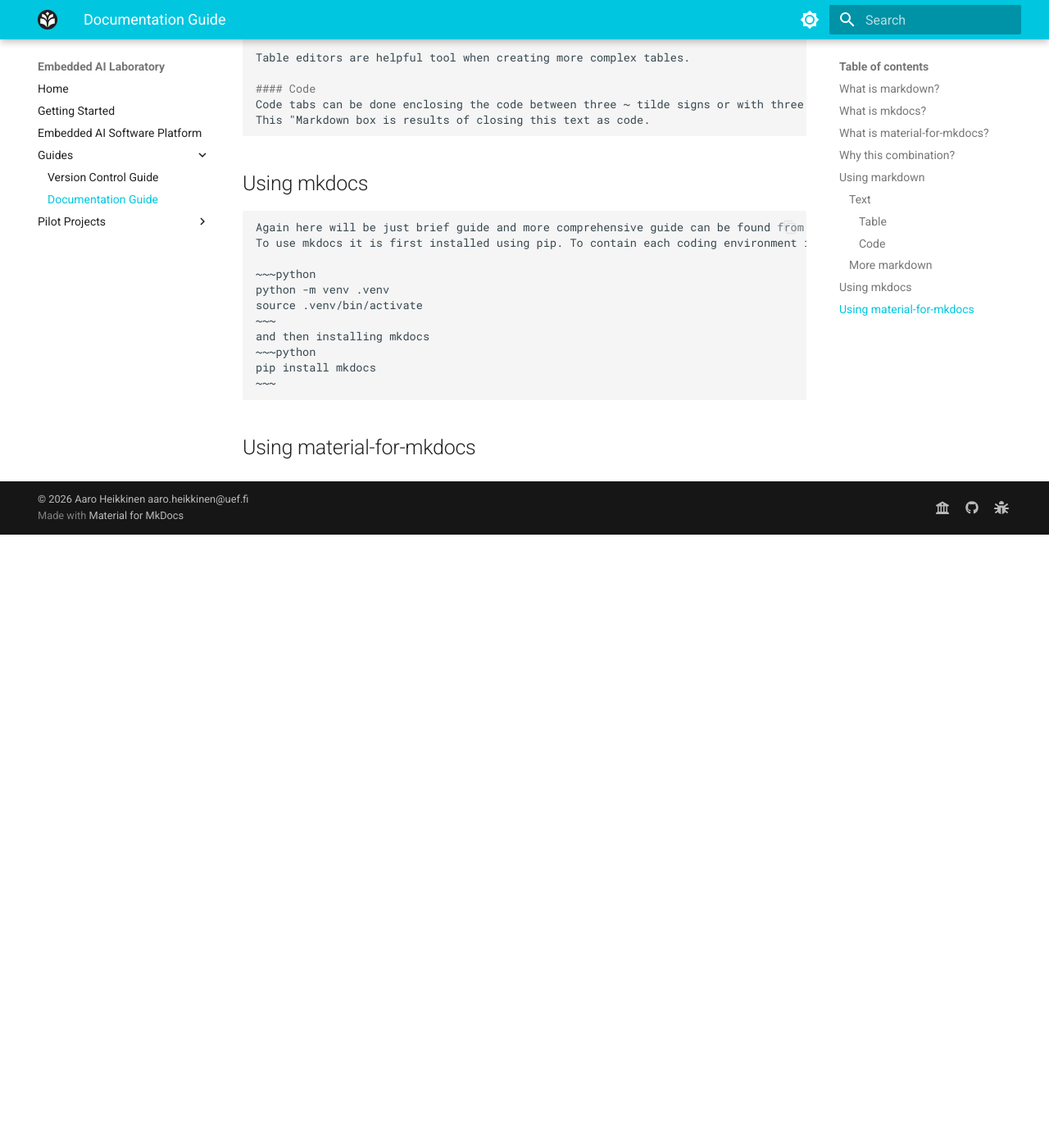
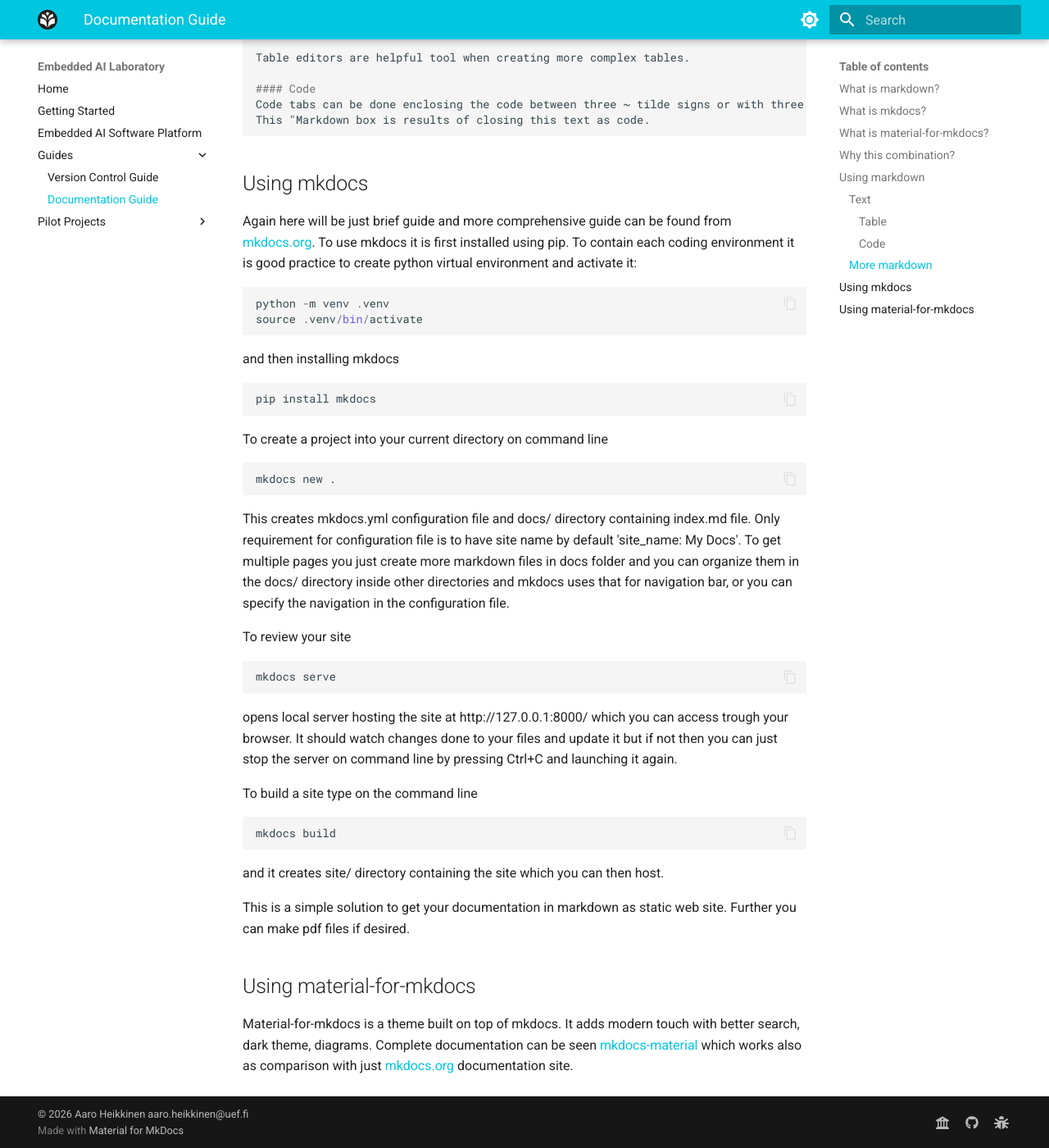
Before and after one commit to aaheikki/embedded_ai_lab, an MkDocs documentation site: the page built from docs/documentation_guide.md, in a window 1280 px wide and 1400 px high, scrolled down 1589 px. Shown: the whole window at 82% size. Built offline with MkDocs 1.6.1 and Material for MkDocs 9.7.7, drawn with Linux system fonts in a browser that asks for light colours; before the commit the page ends 2241 px from its top, so only the background shows below that.

Commit message:
finished the mkdocs section

```diff
--- a/docs/documentation_guide.md
+++ b/docs/documentation_guide.md
@@ -90,16 +90,37 @@
 
 
 ## Using mkdocs
-    Again here will be just brief guide and more comprehensive guide can be found from [mkdocs.org](https://www.mkdocs.org/).
-    To use mkdocs it is first installed using pip. To contain each coding environment it is good practice to create python virtual environment and activate it:
+Again here will be just brief guide and more comprehensive guide can be found from [mkdocs.org](https://www.mkdocs.org/).
+To use mkdocs it is first installed using pip. To contain each coding environment it is good practice to create python virtual environment and activate it:
 
-    ~~~python
-    python -m venv .venv
-    source .venv/bin/activate
-    ~~~
-    and then installing mkdocs
-    ~~~python
-    pip install mkdocs
-    ~~~
+~~~python
+python -m venv .venv
+source .venv/bin/activate
+~~~
+and then installing mkdocs
+~~~python
+pip install mkdocs
+~~~
+
+To create a project into your current directory on command line
+~~~bash
+mkdocs new .
+~~~
+This creates mkdocs.yml configuration file and docs/ directory containing index.md file. Only requirement for configuration file is to have site name by default 'site_name: My Docs'. To get multiple pages you just create more markdown files in docs folder and you can organize them in the docs/ directory inside other directories and mkdocs uses that for navigation bar, or you can specify the navigation in the configuration file.
+
+To review your site
+~~~bash
+mkdocs serve
+~~~
+opens local server hosting the site at http://127.0.0.1:8000/ which you can access trough your browser. It should watch changes done to your files and update it but if not then you can just stop the server on command line by pressing Ctrl+C and launching it again.
+
+To build a site type on the command line
+~~~bash
+mkdocs build
+~~~
+and it creates site/ directory containing the site which you can then host.
+
+This is a simple solution to get your documentation in markdown as static web site. Further you can make pdf files if desired.
 
 ## Using material-for-mkdocs
+Material-for-mkdocs is a theme built on top of mkdocs. It adds modern touch with better search, dark theme, diagrams. Complete documentation can be seen [mkdocs-material](https://squidfunk.github.io/mkdocs-material/) which works also as comparison with just [mkdocs.org](https://www.mkdocs.org/) documentation site.
```
